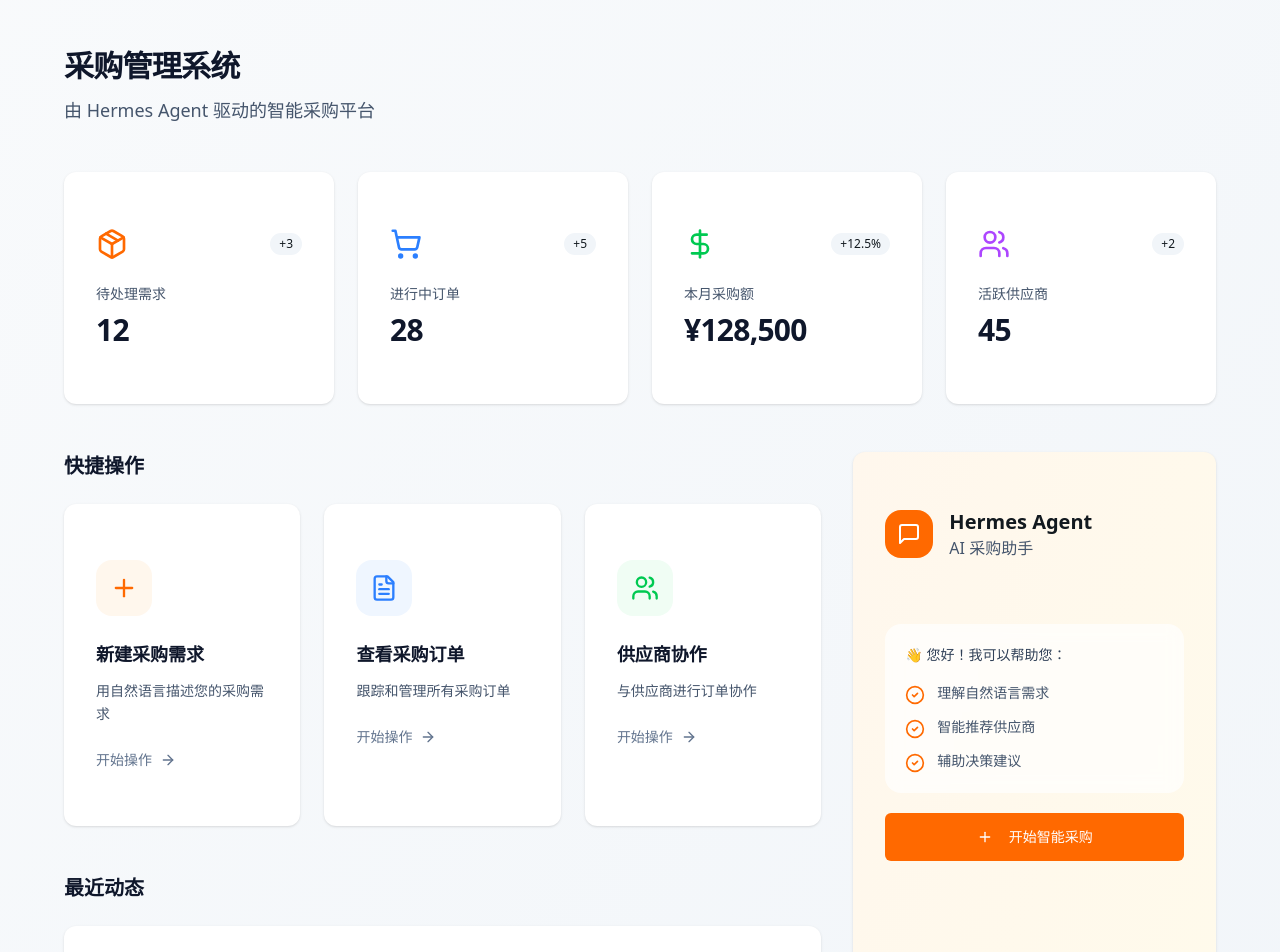
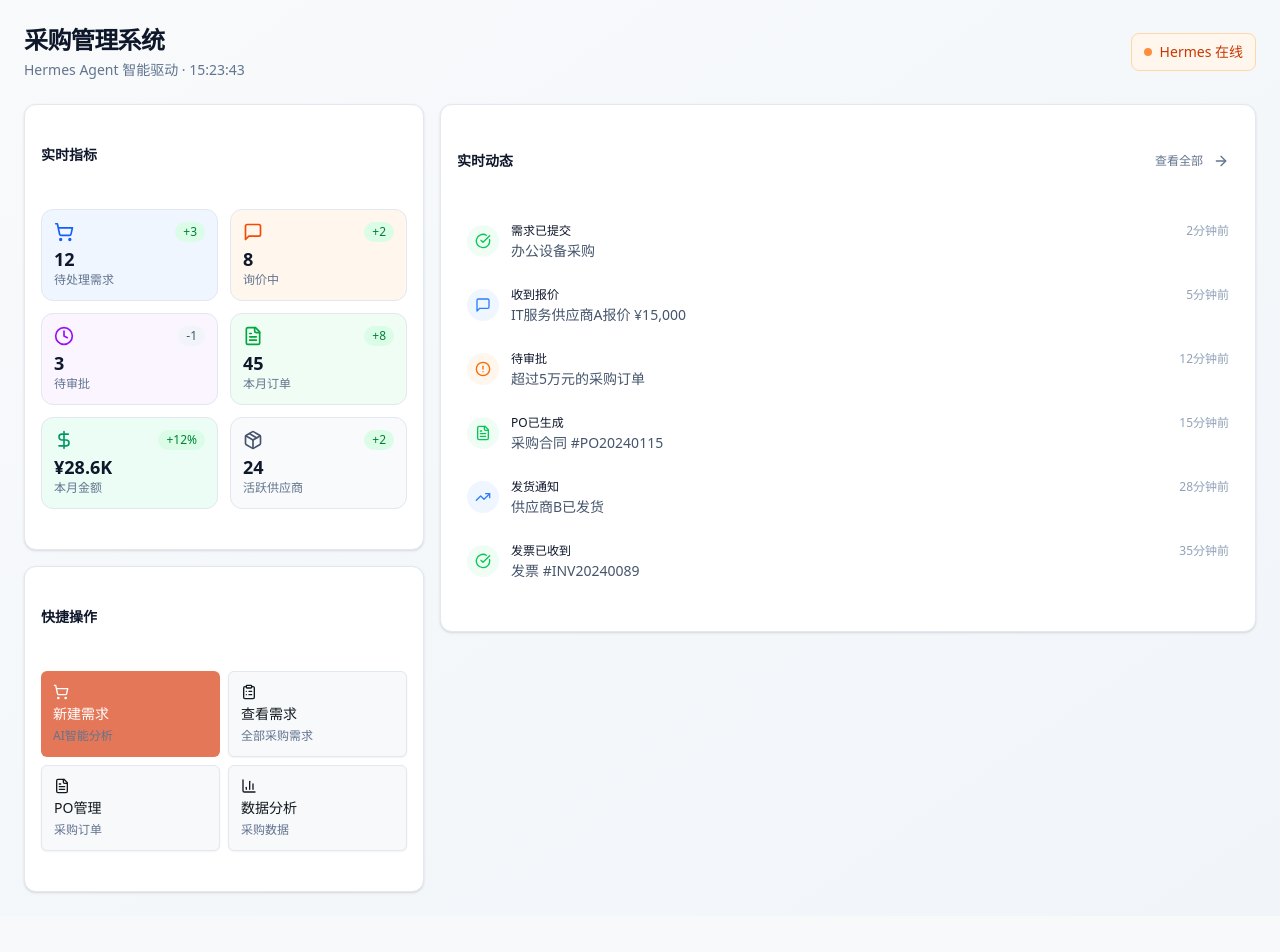
Before and after one commit to rogercwchenhk/leadcom-SRM, a Next.js app: page / in a window 1280 px wide. Shown: the top 952 px of the page. After the commit the page ends 916 px from the top, so only its background shows below. Built offline with nearby package versions, Linux system fonts and the light colour scheme.

Commit message:
style: 首页仪表盘紧凑化设计
Coze-Commit-Type: user
Coze-User-ID: 2943817032430572
Coze-Conversation-ID: 7955018

```diff
--- a/src/app/page.tsx
+++ b/src/app/page.tsx
@@ -1,208 +1,305 @@
 'use client';
 
-import { useState, useEffect } from 'react';
-import Link from 'next/link';
+import React, { useState, useEffect } from 'react';
+
+type ActivityStatus = 'success' | 'warning' | 'info';
 import { Card, CardContent, CardDescription, CardHeader, CardTitle } from '@/components/ui/card';
 import { Button } from '@/components/ui/button';
 import {
-  Plus,
+  ShoppingCart,
   FileText,
-  Users,
+  MessageSquare,
   TrendingUp,
+  CheckCircle,
   Clock,
-  CheckCircle2,
+  AlertCircle,
+  DollarSign,
   ArrowRight,
   Package,
-  ShoppingCart,
-  DollarSign,
-  MessageSquare
+  ClipboardList,
+  BarChart3
 } from 'lucide-react';
-import { Badge } from '@/components/ui/badge';
-import type { UserRole } from '@/types';
+import { useRouter } from 'next/navigation';
+
+export default function DashboardPage() {
+  const router = useRouter();
+  const [currentTime, setCurrentTime] = useState<string>('');
+
+  useEffect(() => {
+    const updateTime = () => {
+      const now = new Date();
+      setCurrentTime(now.toLocaleTimeString('zh-CN', {
+        hour: '2-digit',
+        minute: '2-digit',
+        second: '2-digit'
+      }));
+    };
+    updateTime();
+    const timer = setInterval(updateTime, 1000);
+    return () => clearInterval(timer);
+  }, []);
+
+  const stats = [
+    {
+      label: '待处理需求',
+      value: '12',
+      trend: '+3',
+      trendUp: true,
+      icon: ShoppingCart,
+      color: 'text-blue-600',
+      bg: 'bg-blue-50'
+    },
+    {
+      label: '询价中',
+      value: '8',
+      trend: '+2',
+      trendUp: true,
+      icon: MessageSquare,
+      color: 'text-orange-600',
+      bg: 'bg-orange-50'
+    },
+    {
+      label: '待审批',
+      value: '3',
+      trend: '-1',
+      trendUp: false,
+      icon: Clock,
+      color: 'text-purple-600',
+      bg: 'bg-purple-50'
+    },
+    {
+      label: '本月订单',
+      value: '45',
+      trend: '+8',
+      trendUp: true,
+      icon: FileText,
+      color: 'text-green-600',
+      bg: 'bg-green-50'
+    },
+    {
+      label: '本月金额',
+      value: '¥28.6K',
+      trend: '+12%',
+      trendUp: true,
+      icon: DollarSign,
+      color: 'text-emerald-600',
+      bg: 'bg-emerald-50'
+    },
+    {
+      label: '活跃供应商',
+      value: '24',
+      trend: '+2',
+      trendUp: true,
+      icon: Package,
+      color: 'text-slate-600',
+      bg: 'bg-slate-50'
+    }
+  ];
+
+  const recentActivities: Array<{
+    id: number;
+    action: string;
+    title: string;
+    time: string;
+    status: ActivityStatus;
+    icon: any;
+  }> = [
+    {
+      id: 1,
+      action: '需求已提交',
+      title: '办公设备采购',
+      time: '2分钟前',
+      status: 'success',
+      icon: CheckCircle
+    },
+    {
+      id: 2,
+      action: '收到报价',
+      title: 'IT服务供应商A报价 ¥15,000',
+      time: '5分钟前',
+      status: 'info',
+      icon: MessageSquare
+    },
+    {
+      id: 3,
+      action: '待审批',
+      title: '超过5万元的采购订单',
+      time: '12分钟前',
+      status: 'warning',
+      icon: AlertCircle
+    },
+    {
+      id: 4,
+      action: 'PO已生成',
+      title: '采购合同 #PO20240115',
+      time: '15分钟前',
+      status: 'success',
+      icon: FileText
+    },
+    {
+      id: 5,
+      action: '发货通知',
+      title: '供应商B已发货',
+      time: '28分钟前',
+      status: 'info',
+      icon: TrendingUp
+    },
+    {
+      id: 6,
+      action: '发票已收到',
+      title: '发票 #INV20240089',
+      time: '35分钟前',
+      status: 'success',
+      icon: CheckCircle
+    }
+  ];
 
   const quickActions = [
     {
-    title: '新建采购需求',
-    description: '用自然语言描述您的采购需求',
-    icon: Plus,
-    href: '/requests/new',
-    color: 'text-orange-500 bg-orange-50'
+      title: '新建需求',
+      description: 'AI智能分析',
+      icon: ShoppingCart,
+      action: () => router.push('/requests/new'),
+      variant: 'default' as const
     },
     {
-    title: '查看采购订单',
-    description: '跟踪和管理所有采购订单',
-    icon: FileText,
-    href: '/pos',
-    color: 'text-blue-500 bg-blue-50'
+      title: '查看需求',
+      description: '全部采购需求',
+      icon: ClipboardList,
+      action: () => router.push('/requests'),
+      variant: 'outline' as const
     },
     {
-    title: '供应商协作',
-    description: '与供应商进行订单协作',
-    icon: Users,
-    href: '/supplier',
-    color: 'text-green-500 bg-green-50'
-  },
-];
-
-const recentActivities = [
-  {
-    type: 'request',
-    title: '新采购需求提交',
-    description: '市场部提交了办公用品采购需求',
-    time: '2分钟前',
-    icon: ShoppingCart,
-    status: 'pending'
+      title: 'PO管理',
+      description: '采购订单',
+      icon: FileText,
+      action: () => router.push('/pos'),
+      variant: 'outline' as const
     },
     {
-    type: 'approval',
-    title: '审批通过',
-    description: 'IT设备采购订单已通过审批',
-    time: '15分钟前',
-    icon: CheckCircle2,
-    status: 'approved'
-  },
-  {
-    type: 'po',
-    title: 'PO生成',
-    description: '采购订单 #PO2024001 已生成',
-    time: '1小时前',
-    icon: FileText,
-    status: 'generated'
-  },
-  {
-    type: 'ai',
-    title: 'AI推荐供应商',
-    description: 'Hermes Agent 已为您推荐3家供应商',
-    time: '2小时前',
-    icon: MessageSquare,
-    status: 'recommended'
-  },
+      title: '数据分析',
+      description: '采购数据',
+      icon: BarChart3,
+      action: () => {},
+      variant: 'outline' as const
+    }
   ];
-
-const stats = [
-  {
-    title: '待处理需求',
-    value: '12',
-    change: '+3',
-    icon: Package,
-    color: 'text-orange-500'
-  },
-  {
-    title: '进行中订单',
-    value: '28',
-    change: '+5',
-    icon: ShoppingCart,
-    color: 'text-blue-500'
-  },
-  {
-    title: '本月采购额',
-    value: '¥128,500',
-    change: '+12.5%',
-    icon: DollarSign,
-    color: 'text-green-500'
-  },
-  {
-    title: '活跃供应商',
-    value: '45',
-    change: '+2',
-    icon: Users,
-    color: 'text-purple-500'
-  },
-];
-
-export default function DashboardPage() {
-  const [currentRole, setCurrentRole] = useState<UserRole>('purchaser');
 
   return (
     <div className="min-h-screen bg-gradient-to-br from-slate-50 to-slate-100">
-      <div className="px-8 py-12">
-        <div className="max-w-6xl mx-auto">
-          <div className="mb-12">
-            <h1 className="text-3xl font-semibold text-slate-900 tracking-tight mb-3">
+      <div className="max-w-7xl mx-auto px-6 py-6">
+        {/* Header */}
+        <div className="flex items-center justify-between mb-6">
+          <div>
+            <h1 className="text-2xl font-semibold text-slate-900 tracking-tight">
               采购管理系统
             </h1>
-            <p className="text-slate-600 text-lg">
-              由 Hermes Agent 驱动的智能采购平台
+            <p className="text-sm text-slate-500 mt-1">
+              Hermes Agent 智能驱动 · {currentTime}
             </p>
           </div>
+          <div className="flex items-center gap-2">
+            <div className="flex items-center gap-2 px-3 py-2 bg-orange-50 border border-orange-200 rounded-lg">
+              <div className="w-2 h-2 bg-orange-500 rounded-full animate-pulse" />
+              <span className="text-sm font-medium text-orange-700">Hermes 在线</span>
+            </div>
+          </div>
+        </div>
 
-          {/* Stats Cards */}
-          <div className="grid grid-cols-1 md:grid-cols-2 lg:grid-cols-4 gap-6 mb-12">
-            {stats.map((stat, index) => {
-              const Icon = stat.icon;
-              return (
-                <Card key={index} className="border-none shadow-sm hover:shadow-md transition-all duration-200">
-                  <CardContent className="p-8">
-                    <div className="flex items-center justify-between mb-6">
-                      <Icon className={`w-8 h-8 ${stat.color}`} />
-                      <Badge variant="secondary" className="font-normal text-xs">
-                        {stat.change}
-                      </Badge>
+        <div className="grid grid-cols-12 gap-4">
+          {/* Left Column - Stats & Quick Actions */}
+          <div className="col-span-4 space-y-4">
+            {/* Stats Grid */}
+            <Card className="border-slate-200 shadow-sm">
+              <CardHeader className="pb-3 pt-4 px-4">
+                <CardTitle className="text-sm font-semibold text-slate-900">实时指标</CardTitle>
+              </CardHeader>
+              <CardContent className="px-4 pb-4">
+                <div className="grid grid-cols-2 gap-3">
+                  {stats.map((stat, index) => (
+                    <div
+                      key={index}
+                      className={`p-3 rounded-xl border ${stat.bg} border-slate-200 hover:border-slate-300 transition-all duration-200`}
+                    >
+                      <div className="flex items-start justify-between mb-2">
+                        <stat.icon className={`w-5 h-5 ${stat.color}`} />
+                        <span className={`text-xs font-medium px-2 py-0.5 rounded-full ${stat.trendUp ? 'bg-green-100 text-green-700' : 'bg-slate-100 text-slate-600'}`}>
+                          {stat.trend}
+                        </span>
                       </div>
                       <div>
-                      <p className="text-slate-600 text-sm mb-2">{stat.title}</p>
-                      <p className="text-3xl font-semibold text-slate-900 tracking-tight">{stat.value}</p>
+                        <div className="text-lg font-bold text-slate-900 leading-none">{stat.value}</div>
+                        <div className="text-xs text-slate-500 mt-1">{stat.label}</div>
+                      </div>
+                    </div>
+                  ))}
                 </div>
               </CardContent>
             </Card>
-              );
-            })}
-          </div>
 
-          <div className="grid grid-cols-1 lg:grid-cols-3 gap-8">
             {/* Quick Actions */}
-            <div className="lg:col-span-2 space-y-6">
-              <div>
-                <h2 className="text-xl font-semibold text-slate-900 mb-6">快捷操作</h2>
-                <div className="grid grid-cols-1 md:grid-cols-3 gap-6">
-                  {quickActions.map((action, index) => {
-                    const Icon = action.icon;
-                    return (
-                      <Link key={index} href={action.href}>
-                        <Card className="border-none shadow-sm hover:shadow-md transition-all duration-200 group cursor-pointer h-full">
-                          <CardContent className="p-8">
-                            <div className={`w-14 h-14 rounded-2xl ${action.color} flex items-center justify-center mb-6 group-hover:scale-105 transition-transform duration-200`}>
-                              <Icon className="w-7 h-7" />
-                            </div>
-                            <h3 className="text-lg font-semibold text-slate-900 mb-3">{action.title}</h3>
-                            <p className="text-slate-600 text-sm leading-relaxed">{action.description}</p>
-                            <div className="mt-6 flex items-center text-slate-500 text-sm group-hover:text-orange-500 transition-colors">
-                              开始操作 <ArrowRight className="w-4 h-4 ml-2" />
+            <Card className="border-slate-200 shadow-sm">
+              <CardHeader className="pb-3 pt-4 px-4">
+                <CardTitle className="text-sm font-semibold text-slate-900">快捷操作</CardTitle>
+              </CardHeader>
+              <CardContent className="px-4 pb-4">
+                <div className="grid grid-cols-2 gap-2">
+                  {quickActions.map((action, index) => (
+                    <Button
+                      key={index}
+                      variant={action.variant}
+                      onClick={action.action}
+                      className="h-auto py-3 flex-col items-start gap-1 text-left border-slate-200 hover:border-slate-300"
+                    >
+                      <action.icon className="w-5 h-5" />
+                      <span className="font-medium text-sm">{action.title}</span>
+                      <span className="text-xs text-slate-500">{action.description}</span>
+                    </Button>
+                  ))}
                 </div>
               </CardContent>
             </Card>
-                      </Link>
-                    );
-                  })}
-                </div>
           </div>
 
-              {/* Recent Activities */}
-              <div className="mt-12">
-                <h2 className="text-xl font-semibold text-slate-900 mb-6">最近动态</h2>
-                <Card className="border-none shadow-sm">
-                  <CardContent className="p-8">
-                    <div className="space-y-6">
-                      {recentActivities.map((activity, index) => {
-                        const Icon = activity.icon;
+          {/* Right Column - Recent Activity */}
+          <div className="col-span-8">
+            <Card className="border-slate-200 shadow-sm">
+              <CardHeader className="pb-3 pt-4 px-4 flex flex-row items-center justify-between">
+                <CardTitle className="text-sm font-semibold text-slate-900">实时动态</CardTitle>
+                <Button variant="ghost" size="sm" className="text-xs text-slate-500 hover:text-slate-700 h-8">
+                  查看全部 <ArrowRight className="w-3 h-3 ml-1" />
+                </Button>
+              </CardHeader>
+              <CardContent className="px-4 pb-4">
+                <div className="space-y-1.5">
+                  {recentActivities.map((activity) => {
+                    const IconComponent = activity.icon;
+                    const statusColors = {
+                      success: 'text-green-500 bg-green-50',
+                      warning: 'text-orange-500 bg-orange-50',
+                      info: 'text-blue-500 bg-blue-50'
+                    };
+
                     return (
-                          <div key={index} className="flex items-start gap-5 p-5 rounded-2xl hover:bg-slate-50 transition-colors duration-200">
-                            <div className="mt-1 w-10 h-10 rounded-full bg-slate-100 flex items-center justify-center flex-shrink-0">
-                              <Icon className="w-5 h-5 text-slate-600" />
+                      <div
+                        key={activity.id}
+                        className="flex items-start gap-3 p-2.5 rounded-lg hover:bg-slate-50 transition-colors duration-200"
+                      >
+                        <div className={`w-8 h-8 rounded-full ${statusColors[activity.status]} flex items-center justify-center flex-shrink-0 mt-0.5`}>
+                          <IconComponent className="w-4 h-4" />
                         </div>
                         <div className="flex-1 min-w-0">
-                              <div className="flex items-start justify-between gap-4">
-                                <div>
-                                  <p className="font-medium text-slate-900 text-base">{activity.title}</p>
-                                  <p className="text-slate-600 text-sm mt-1">{activity.description}</p>
+                          <div className="flex items-center justify-between gap-2">
+                            <span className="text-xs font-medium text-slate-900">
+                              {activity.action}
+                            </span>
+                            <span className="text-xs text-slate-400 flex-shrink-0">
+                              {activity.time}
+                            </span>
                           </div>
-                                <div className="text-right flex-shrink-0">
-                                  <p className="text-slate-500 text-sm flex items-center gap-2">
-                                    <Clock className="w-4 h-4" />
-                                    {activity.time}
+                          <p className="text-sm text-slate-600 mt-0.5 truncate">
+                            {activity.title}
                           </p>
-                                </div>
-                              </div>
                         </div>
                       </div>
                     );
@@ -212,55 +309,6 @@ export default function DashboardPage() {
             </Card>
           </div>
         </div>
-
-            {/* AI Assistant Panel */}
-            <div className="lg:col-span-1">
-              <Card className="border-none shadow-sm bg-gradient-to-br from-orange-50 to-amber-50 h-full">
-                <CardHeader className="p-8">
-                  <div className="flex items-center gap-4">
-                    <div className="w-12 h-12 rounded-2xl bg-orange-500 flex items-center justify-center">
-                      <MessageSquare className="w-6 h-6 text-white" />
-                    </div>
-                    <div>
-                      <CardTitle className="text-xl font-semibold">Hermes Agent</CardTitle>
-                      <CardDescription className="text-slate-600 text-base">AI 采购助手</CardDescription>
-                    </div>
-                  </div>
-                </CardHeader>
-                <CardContent className="px-8 pb-8">
-                  <div className="space-y-5">
-                    <div className="bg-white/70 backdrop-blur rounded-2xl p-5">
-                      <p className="text-slate-700 text-sm leading-relaxed">
-                        👋 您好！我可以帮助您：
-                      </p>
-                      <ul className="mt-4 space-y-3 text-sm text-slate-600">
-                        <li className="flex items-start gap-3">
-                          <CheckCircle2 className="w-5 h-5 text-orange-500 flex-shrink-0 mt-0.5" />
-                          <span>理解自然语言需求</span>
-                        </li>
-                        <li className="flex items-start gap-3">
-                          <CheckCircle2 className="w-5 h-5 text-orange-500 flex-shrink-0 mt-0.5" />
-                          <span>智能推荐供应商</span>
-                        </li>
-                        <li className="flex items-start gap-3">
-                          <CheckCircle2 className="w-5 h-5 text-orange-500 flex-shrink-0 mt-0.5" />
-                          <span>辅助决策建议</span>
-                        </li>
-                      </ul>
-                    </div>
-
-                    <Link href="/requests/new">
-                      <Button className="w-full bg-orange-500 hover:bg-orange-600 text-white font-medium py-6">
-                        <Plus className="w-5 h-5 mr-2" />
-                        开始智能采购
-                      </Button>
-                    </Link>
-                  </div>
-                </CardContent>
-              </Card>
-            </div>
-          </div>
-        </div>
       </div>
     </div>
   );
```
Lines whose indentation alone changed are shown as unchanged.
